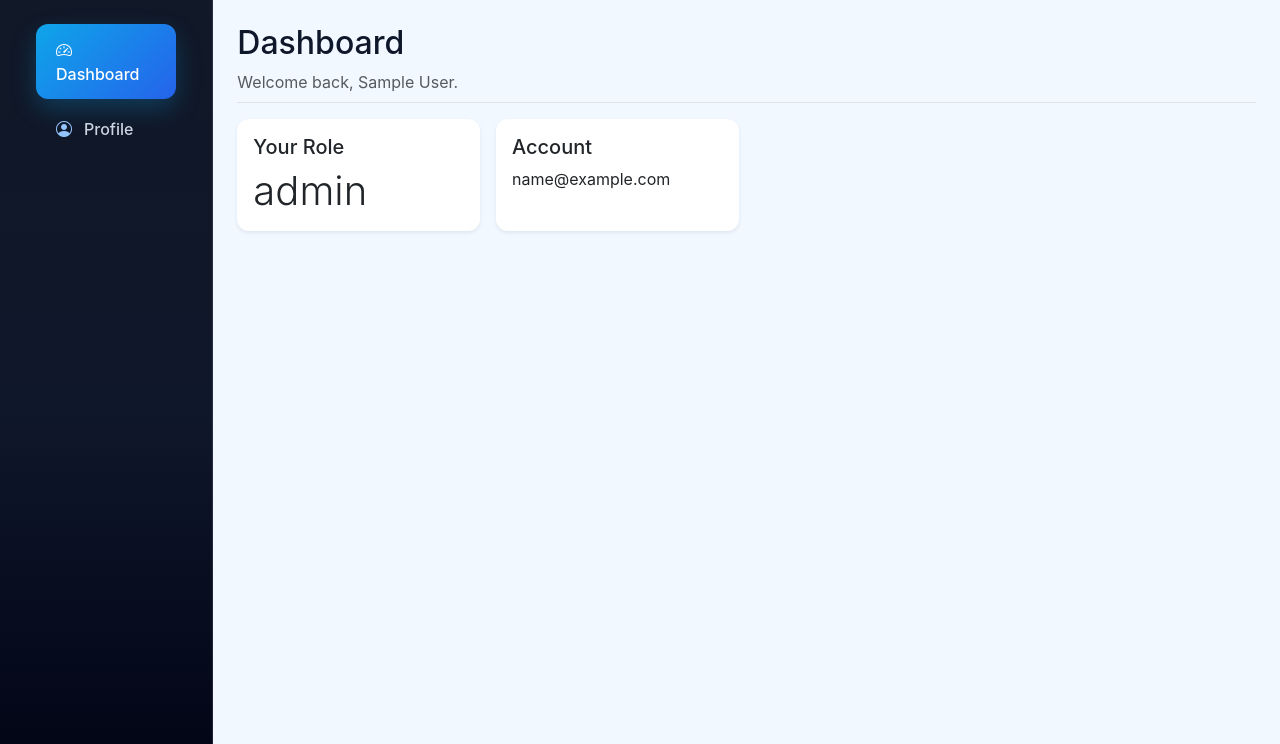
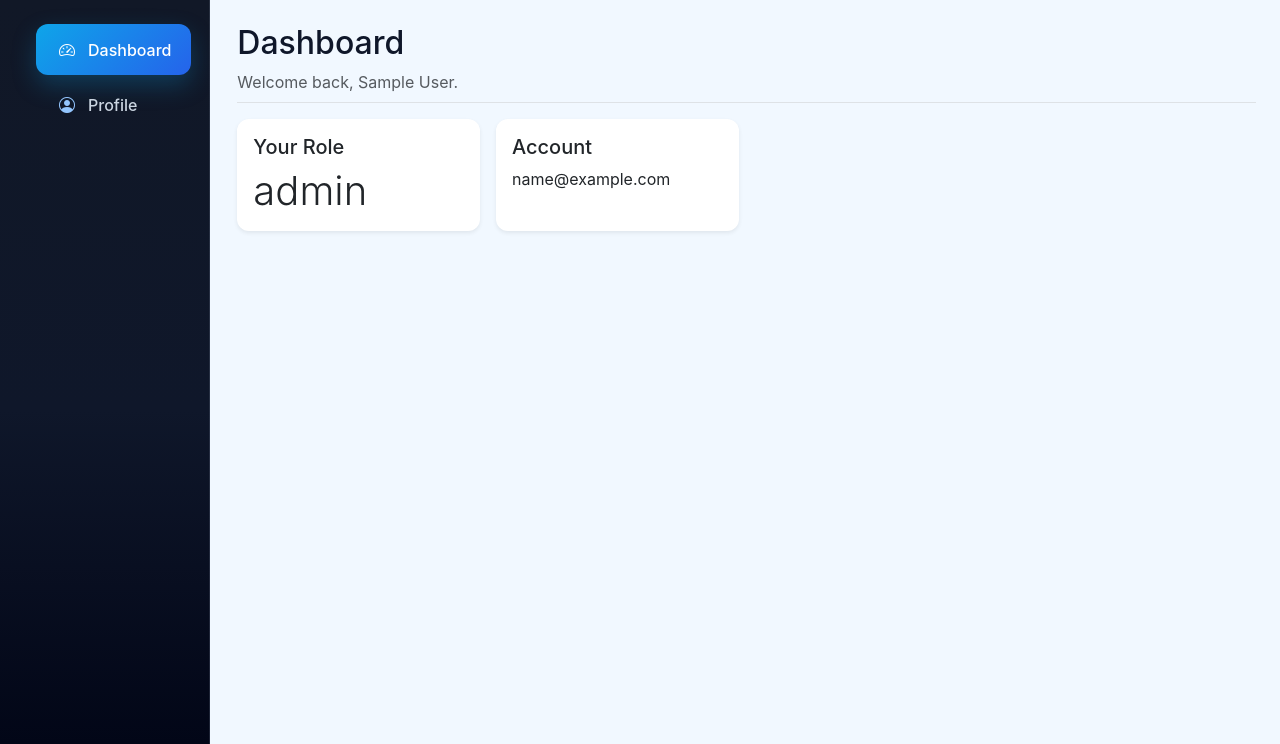
Before and after one commit to Ankita-345/idms-project, a PHP site: page /dashboard.php in a window 1280 px wide. Shown: the part 57-801 px from the top of the page. Run offline with PHP 8.4, Linux system fonts and the light colour scheme; the visitor is signed in with stand-in values (Sample User, id 1); data that the repository does not hold is empty.

Commit message:
redesign side bar

```diff
--- a/includes/header.php
+++ b/includes/header.php
@@ -39,10 +39,16 @@ $pageTitle = $pageTitle ?? 'Ice Distribution Management System';
         .sidebar {
     background: linear-gradient(180deg, #111827 0%, #0f172a 55%, #020617 100%);
     position: sticky;
-            top: 56px; /* Height of navbar */
+    top: 56px;
     height: calc(100vh - 56px);
-            overflow-y: auto;
+    overflow-y: hidden !important;
     border-right: 1px solid rgba(148,163,184,.18);
+
+    min-width: 210px !important;
+    width: 210px !important;
+}
+        .sidebar::-webkit-scrollbar {
+    display: none;
 }
      .sidebar .nav-link {
     color: #cbd5e1;
@@ -51,11 +57,20 @@ $pageTitle = $pageTitle ?? 'Ice Distribution Management System';
     transition: background .2s ease, color .2s ease;
     font-weight: 500;
     margin: 0 .5rem;
+
+    display: flex !important;
+    align-items: center !important;
+    gap: 10px !important;
+    white-space: nowrap !important;
 }
         .sidebar .nav-link .bi {
-            margin-right: .75rem;
     color: #93c5fd;
     transition: color .2s ease;
+
+    width: 22px !important;
+    min-width: 22px !important;
+    margin-right: 0 !important;
+    text-align: center !important;
 }
         .sidebar .nav-link:hover {
             color: #ffffff;
--- a/includes/sidebar.php
+++ b/includes/sidebar.php
@@ -7,43 +7,43 @@ $currentPage = basename($_SERVER['PHP_SELF']);
         <div class="sidebar-menu flex-grow-1 px-3 pt-4 pb-4">
             <ul class="nav flex-column mb-0">
                 <li class="nav-item mb-1">
-                    <a class="nav-link <?= $currentPage === 'dashboard.php' ? 'active' : '' ?>" href="dashboard.php"><i class="bi bi-speedometer2"></i>Dashboard</a>
+                    <a class="nav-link sidebar-link <?= $currentPage === 'dashboard.php' ? 'active' : '' ?>" href="dashboard.php"><i class="bi bi-speedometer2 sidebar-icon"></i><span class="sidebar-text">Dashboard</span></a>
                 </li>
                 <?php if ($role === 'Client'): ?>
                     <li class="nav-item mb-1">
-                        <a class="nav-link <?= $currentPage === 'add-order.php' ? 'active' : '' ?>" href="add-order.php"><i class="bi bi-cart-plus"></i>Place Order</a>
+                        <a class="nav-link sidebar-link <?= $currentPage === 'add-order.php' ? 'active' : '' ?>" href="add-order.php"><i class="bi bi-cart-plus sidebar-icon"></i><span class="sidebar-text">Place Order</span></a>
                     </li>
                     <li class="nav-item mb-1">
-                        <a class="nav-link <?= $currentPage === 'orders.php' ? 'active' : '' ?>" href="orders.php"><i class="bi bi-card-list"></i>My Orders</a>
+                        <a class="nav-link sidebar-link <?= $currentPage === 'orders.php' ? 'active' : '' ?>" href="orders.php"><i class="bi bi-card-list sidebar-icon"></i><span class="sidebar-text">My Orders</span></a>
                     </li>
                 <?php endif; ?>
                 <?php if ($role === 'Admin'): ?>
                     <li class="nav-item mb-1">
-                        <a class="nav-link <?= $currentPage === 'clients.php' ? 'active' : '' ?>" href="clients.php"><i class="bi bi-people"></i>Clients</a>
+                        <a class="nav-link sidebar-link <?= $currentPage === 'clients.php' ? 'active' : '' ?>" href="clients.php"><i class="bi bi-people sidebar-icon"></i><span class="sidebar-text">Clients</span></a>
                     </li>
                     <li class="nav-item mb-1">
-                        <a class="nav-link <?= $currentPage === 'add-admin.php' ? 'active' : '' ?>" href="add-admin.php"><i class="bi bi-person-plus"></i>Add Admin</a>
+                        <a class="nav-link sidebar-link <?= $currentPage === 'add-admin.php' ? 'active' : '' ?>" href="add-admin.php"><i class="bi bi-person-plus sidebar-icon"></i><span class="sidebar-text">Add Admin</span></a>
                     </li>
                     <li class="nav-item mb-1">
-                        <a class="nav-link <?= $currentPage === 'orders.php' ? 'active' : '' ?>" href="orders.php"><i class="bi bi-bag-check"></i>Orders</a>
+                        <a class="nav-link sidebar-link <?= $currentPage === 'orders.php' ? 'active' : '' ?>" href="orders.php"><i class="bi bi-bag-check sidebar-icon"></i><span class="sidebar-text">Orders</span></a>
                     </li>
                     <li class="nav-item mb-1">
-                        <a class="nav-link <?= $currentPage === 'delivery-teams.php' ? 'active' : '' ?>" href="delivery-teams.php"><i class="bi bi-truck"></i>Delivery Teams</a>
+                        <a class="nav-link sidebar-link <?= $currentPage === 'delivery-teams.php' ? 'active' : '' ?>" href="delivery-teams.php"><i class="bi bi-truck sidebar-icon"></i><span class="sidebar-text">Delivery Teams</span></a>
                     </li>
                     <li class="nav-item mb-1">
-                        <a class="nav-link <?= $currentPage === 'reports.php' ? 'active' : '' ?>" href="reports.php"><i class="bi bi-graph-up"></i>Reports</a>
+                        <a class="nav-link sidebar-link <?= $currentPage === 'reports.php' ? 'active' : '' ?>" href="reports.php"><i class="bi bi-graph-up sidebar-icon"></i><span class="sidebar-text">Reports</span></a>
                     </li>
                     <li class="nav-item mb-1">
-                        <a class="nav-link <?= in_array($currentPage, ['inventory.php','add-stock.php','update-stock.php']) ? 'active' : '' ?>" href="inventory.php"><i class="bi bi-box-seam"></i>Inventory</a>
+                        <a class="nav-link sidebar-link <?= in_array($currentPage, ['inventory.php','add-stock.php','update-stock.php']) ? 'active' : '' ?>" href="inventory.php"><i class="bi bi-box-seam sidebar-icon"></i><span class="sidebar-text">Inventory</span></a>
                     </li>
                 <?php endif; ?>
                 <?php if ($role === 'Delivery'): ?>
                     <li class="nav-item mb-1">
-                        <a class="nav-link <?= $currentPage === 'orders.php' ? 'active' : '' ?>" href="orders.php"><i class="bi bi-truck-flatbed"></i>Assigned Orders</a>
+                        <a class="nav-link sidebar-link <?= $currentPage === 'orders.php' ? 'active' : '' ?>" href="orders.php"><i class="bi bi-truck-flatbed sidebar-icon"></i><span class="sidebar-text">Assigned Orders</span></a>
                     </li>
                 <?php endif; ?>
                 <li class="nav-item mb-1">
-                    <a class="nav-link <?= $currentPage === 'profile.php' ? 'active' : '' ?>" href="profile.php"><i class="bi bi-person-circle"></i>Profile</a>
+                    <a class="nav-link sidebar-link <?= $currentPage === 'profile.php' ? 'active' : '' ?>" href="profile.php"><i class="bi bi-person-circle sidebar-icon"></i><span class="sidebar-text">Profile</span></a>
                 </li>
             </ul>
         </div>
```
Lines whose indentation alone changed are shown as unchanged.
